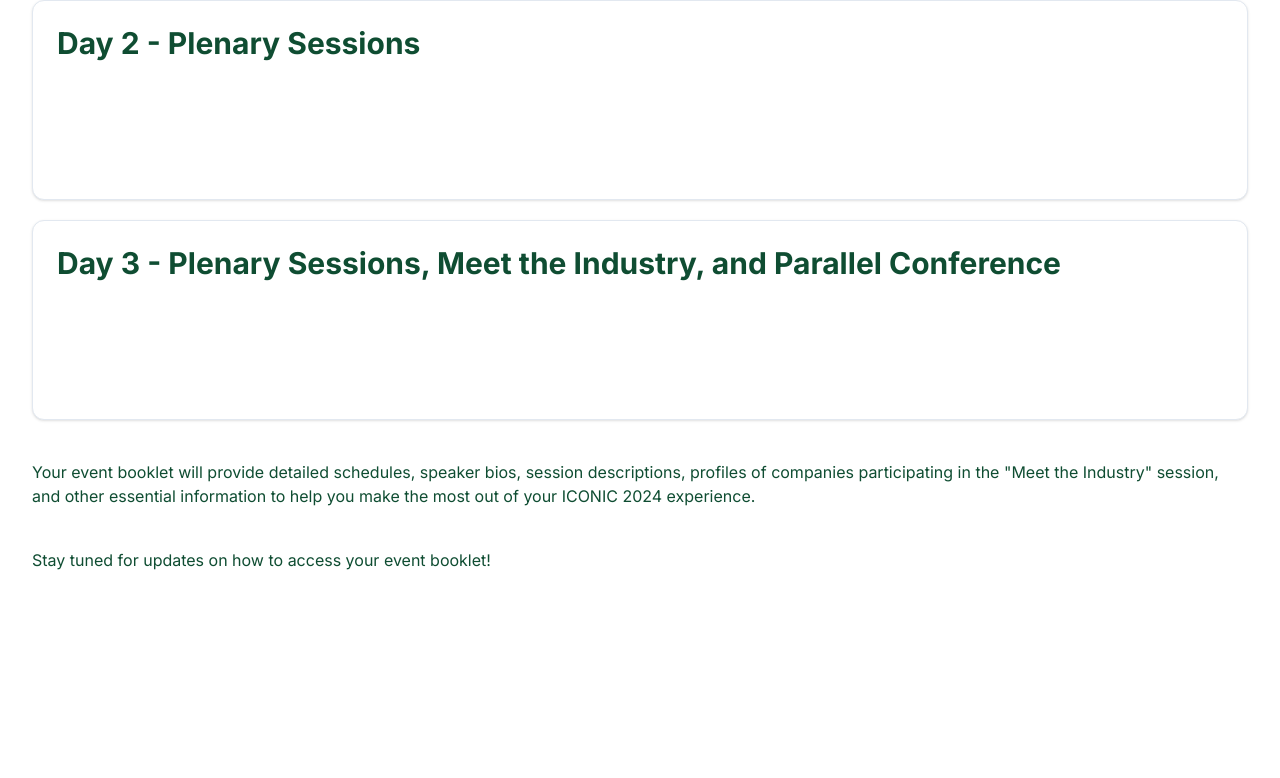
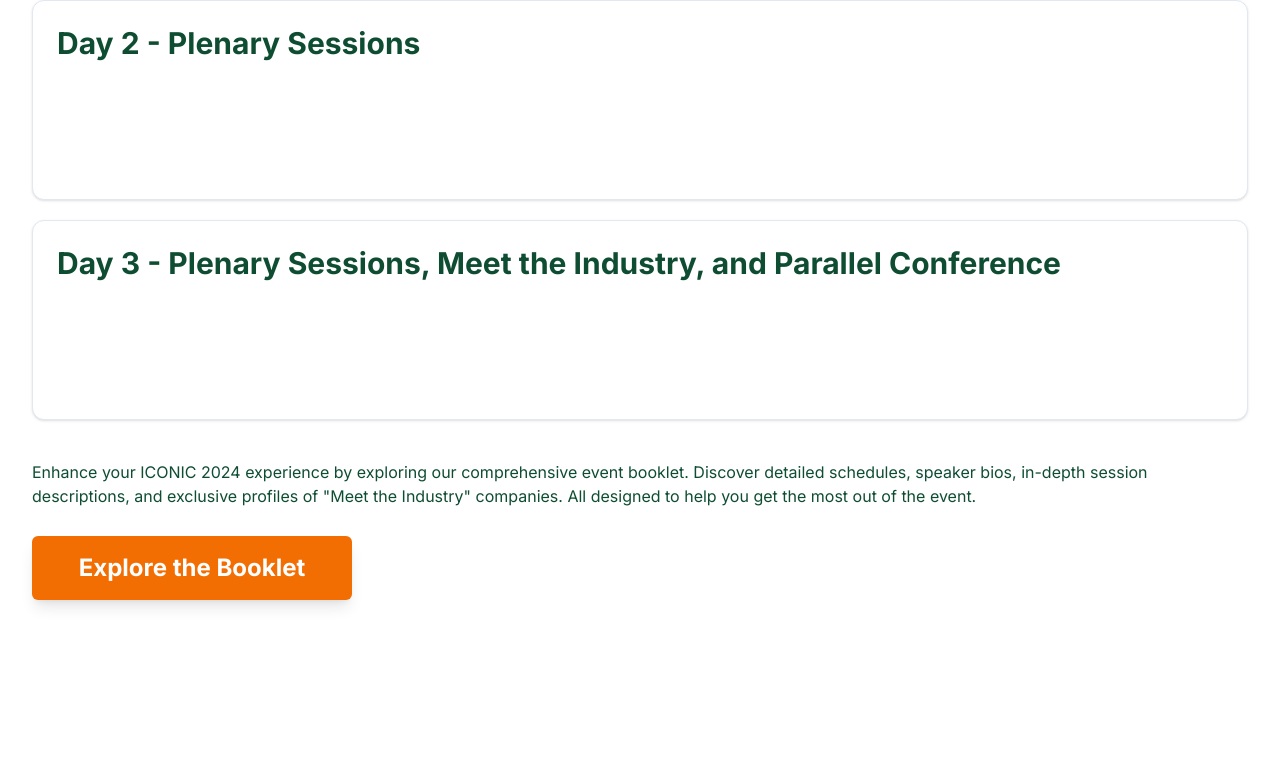
Before and after one commit to ppijerman/iconic-24, a Next.js app: page /program-and-subject-overview/events in a window 1280 px wide. Shown: the part 546-1324 px from the top of the page. Built offline with nearby package versions, Linux system fonts and the light colour scheme; a web font is replaced by a local one.

Commit message:
Add external link to event booklet with target to open in a new tab at home, events overview, and day 3 page.

```diff
--- a/app/(home)/schedule.tsx
+++ b/app/(home)/schedule.tsx
@@ -89,8 +89,8 @@ export function IconicSchedule() {
         <h1 className="text-4xl md:text-5xl lg:text-7xl font-bold">Schedule</h1>
         <div className="py-4 flex text-md items-center justify-center">
           <p>
-            *Please note that schedule is subject to change. Stay tuned for more
-            information!
+            *Please note that schedule is subject to change. Stay tuned for more information,
+            <br />and don't forget to check out the <Link href="https://drive.google.com/file/d/17ttyJ_toEDUmedjMbszCB5zhKnBU6B--/view" className="text-accent" target="_blank">event booklet</Link> for the latest updates and details!
           </p>
         </div>
         <h1 className="font-semibold text-xl md:text-2xl pt-4">
--- a/app/program-and-subject-overview/events/day-3/event-details.tsx
+++ b/app/program-and-subject-overview/events/day-3/event-details.tsx
@@ -318,7 +318,7 @@ function MeetTheIndustry() {
                 </a>
               </li>
             </ul>
-            <Link href="#">
+            <Link href="https://drive.google.com/file/d/17ttyJ_toEDUmedjMbszCB5zhKnBU6B--/view" target="_blank">
               <p className="flex gap-2 items-center text-primary2 hover:text-accent2 transition font-bold text-lg">
                 Check out their company profiles{" "}
                 <ArrowRightIcon className="h-6 w-6" />
--- a/app/program-and-subject-overview/events/page.tsx
+++ b/app/program-and-subject-overview/events/page.tsx
@@ -1,5 +1,6 @@
 import Image from "next/image";
 import Link from "next/link";
+import { Button } from "@/components/ui/button";
 import { PATHS } from "@/lib/constants";
 import {
   Card,
@@ -36,7 +37,7 @@ export default function Page() {
     <main className="min-h-screen flex justify-center w-full">
       <div className="container pb-32 pt-10 md:pt-20">
         <h1 className="font-bold text-3xl md:text-5xl">EVENTS</h1>
-        <div className="my-16 flex flex-col gap-10">
+        <div className="mt-16 mb-7 flex flex-col gap-10">
           <div className="grid grid-cols-1 gap-5">
             {events.map((event) => (
               <Link key={event.title} href={event.href} className="group">
@@ -57,14 +58,19 @@ export default function Page() {
             ))}
           </div>
           <p className="">
-            Your event booklet will provide detailed schedules, speaker bios,
-            session descriptions, profiles of companies participating in the
-            &quot;Meet the Industry&quot; session, and other essential
-            information to help you make the most out of your ICONIC 2024
-            experience.
+            Enhance your ICONIC 2024 experience by exploring our comprehensive event booklet.
+            Discover detailed schedules, speaker bios, in-depth session descriptions,
+            and exclusive profiles of &quot;Meet the Industry&quot; companies.
+            All designed to help you get the most out of the event.
           </p>
-          <p>Stay tuned for updates on how to access your event booklet!</p>
         </div>
+        <Button
+                  className="bg-accent w-80 h-10 text-white hover:bg-primary2 px-8 md:p-8 text-xl font-bold md:text-2xl shadow-lg"
+                >
+                  <Link href="https://drive.google.com/file/d/17ttyJ_toEDUmedjMbszCB5zhKnBU6B--/view" target="_blank">
+                    Explore the Booklet
+                  </Link>
+        </Button>
       </div>
     </main>
   );
```
